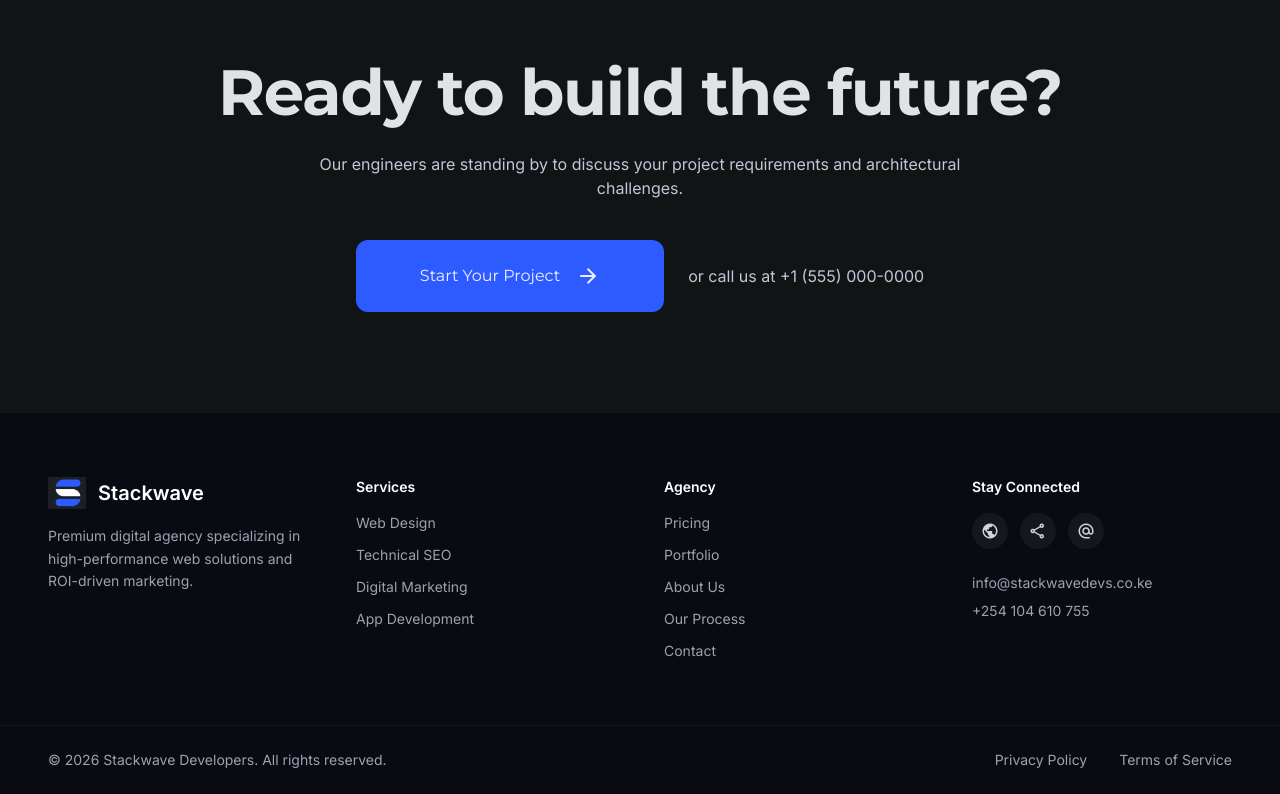
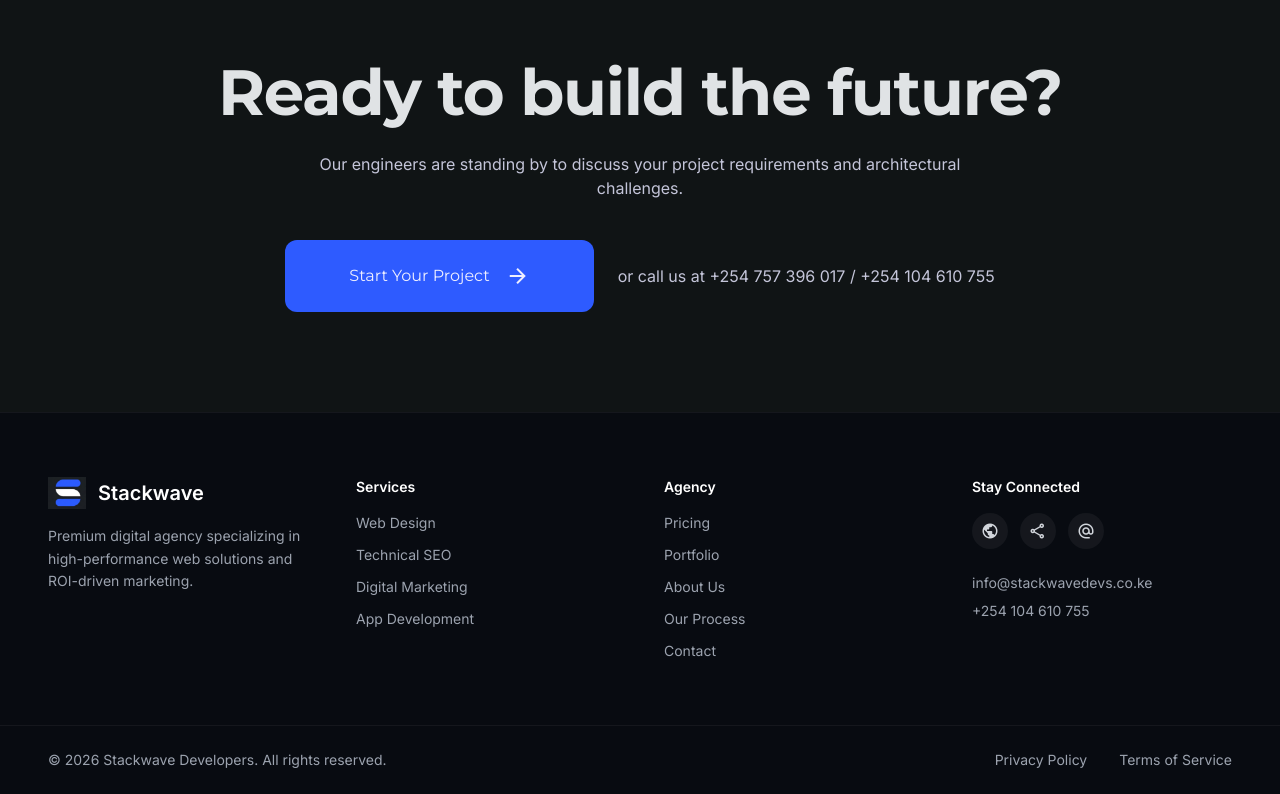
Before and after one commit to Malckom/Stackwave-Py, a Flask app: page /services/web-development in a window 1280 px wide. Shown: the part 2887-3681 px from the top of the page. Run offline with Flask 3, Linux system fonts and the light colour scheme.

Commit message:
updated contact details

```diff
--- a/templates/web-development.html
+++ b/templates/web-development.html
@@ -219,7 +219,7 @@
                         Start Your Project
                         <span class="material-symbols-outlined">arrow_forward</span>
 </a>
-<span class="text-on-surface-variant font-label-md">or call us at +1 (555) 000-0000</span>
+<span class="text-on-surface-variant font-label-md">or call us at +254 757 396 017 / +254 104 610 755</span>
 </div>
 </div>
 </section>
```
